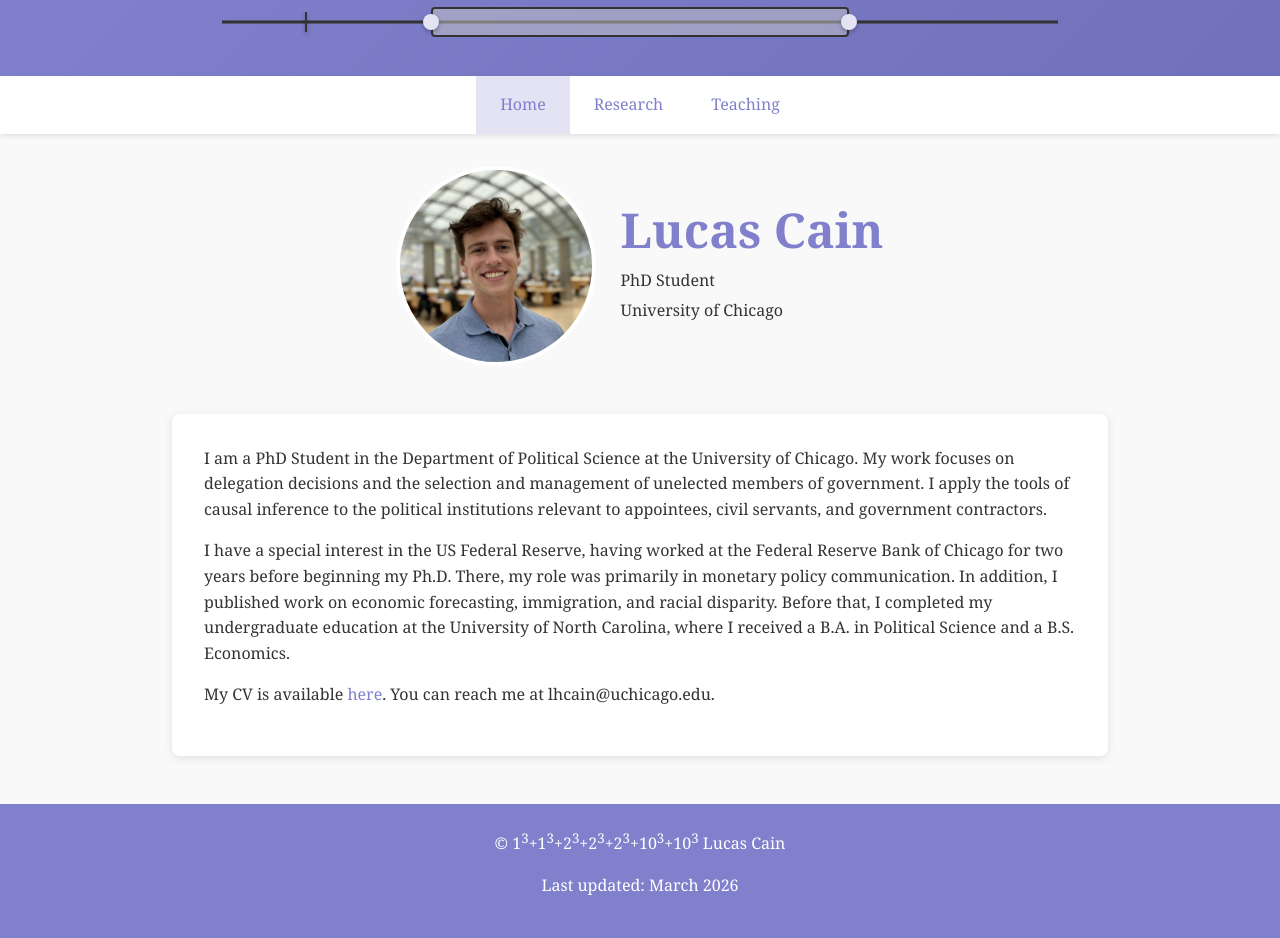
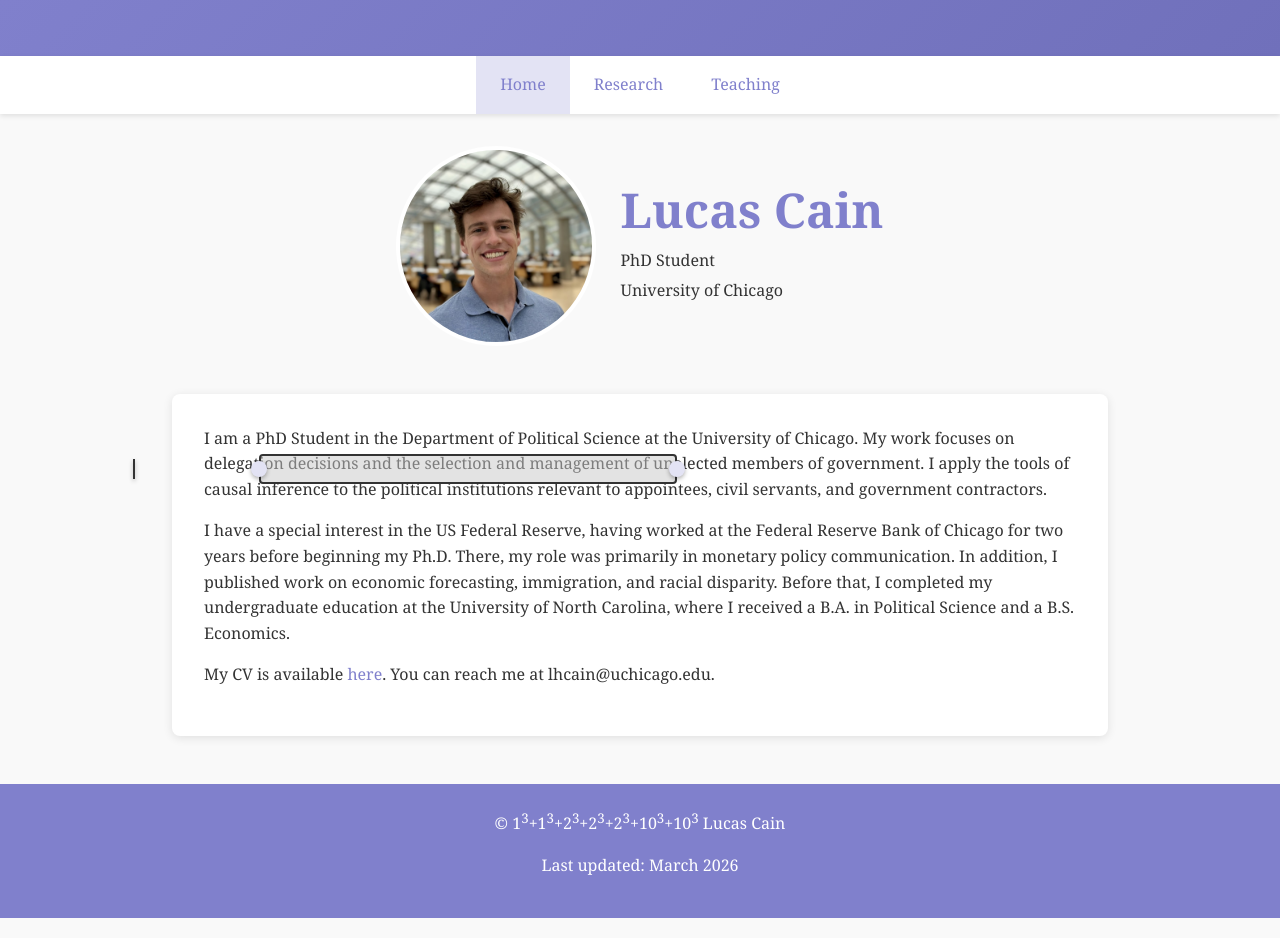
Before and after one commit to L-Cain/L-Cain.github.io, a Jekyll site: the page built from index.md, in a window 1280 px wide and 938 px high. Built offline with Jekyll 4.4.1, drawn with Linux system fonts in a browser that asks for light colours.

Commit message:
Update default.html

```diff
--- a/_layouts/default.html
+++ b/_layouts/default.html
@@ -140,11 +140,13 @@
             margin-bottom: 2rem;
         }
 
-        .gridlock-viz {
-            position: relative;
-            height: 20px;
-            margin: 0;
-        }
+       <div style="position: relative;">
+          <a href="https://adambrown.info/p/notes/krehbiel_pivotal_politics" target="_blank" style="position: absolute; top: 0; right: 0; color: #ccc; font-size: 1rem; text-decoration: none; line-height: 1;">?</a>
+          <div class="gridlock-viz" id="gridlock">
+            <div class="spectrum-line"></div>
+            <div class="gridlock-region" id="gridlock-region"></div>
+    </div>
+</div>
 
         .spectrum-line {
             position: absolute;
```
